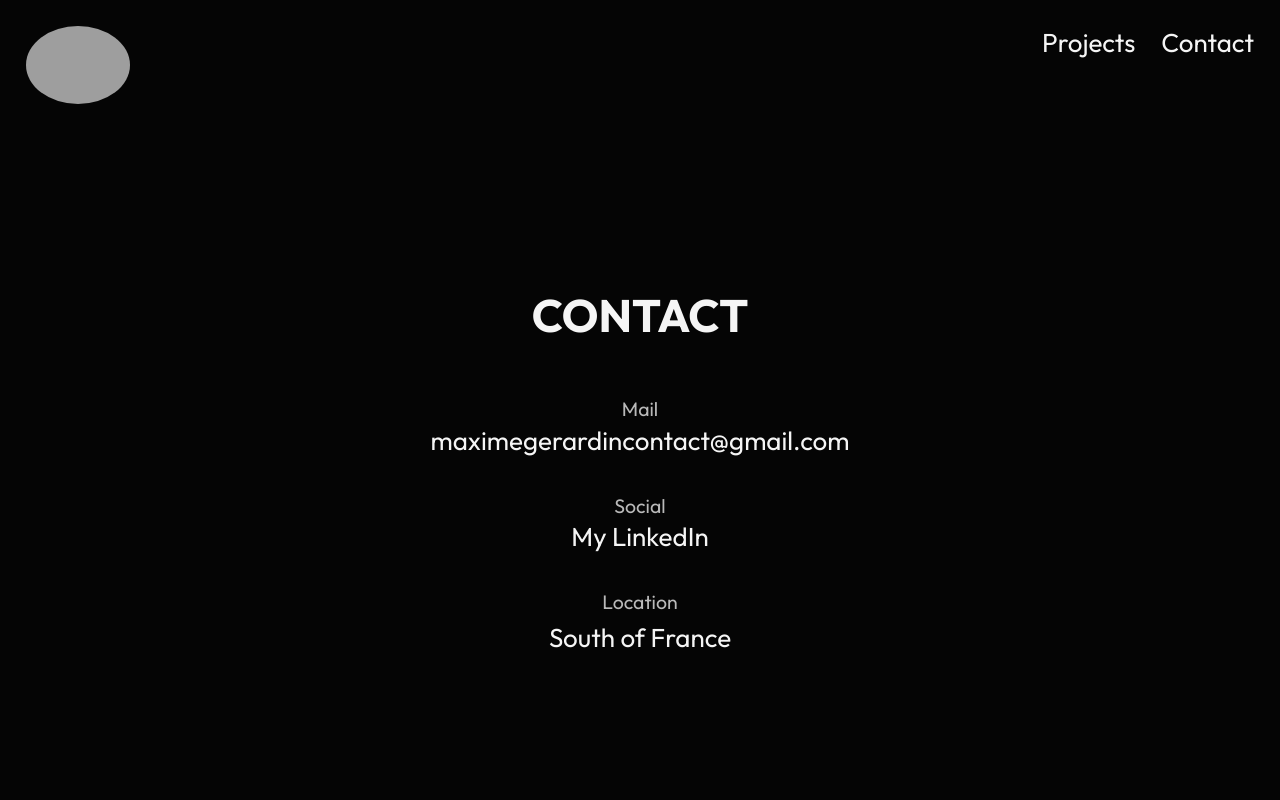
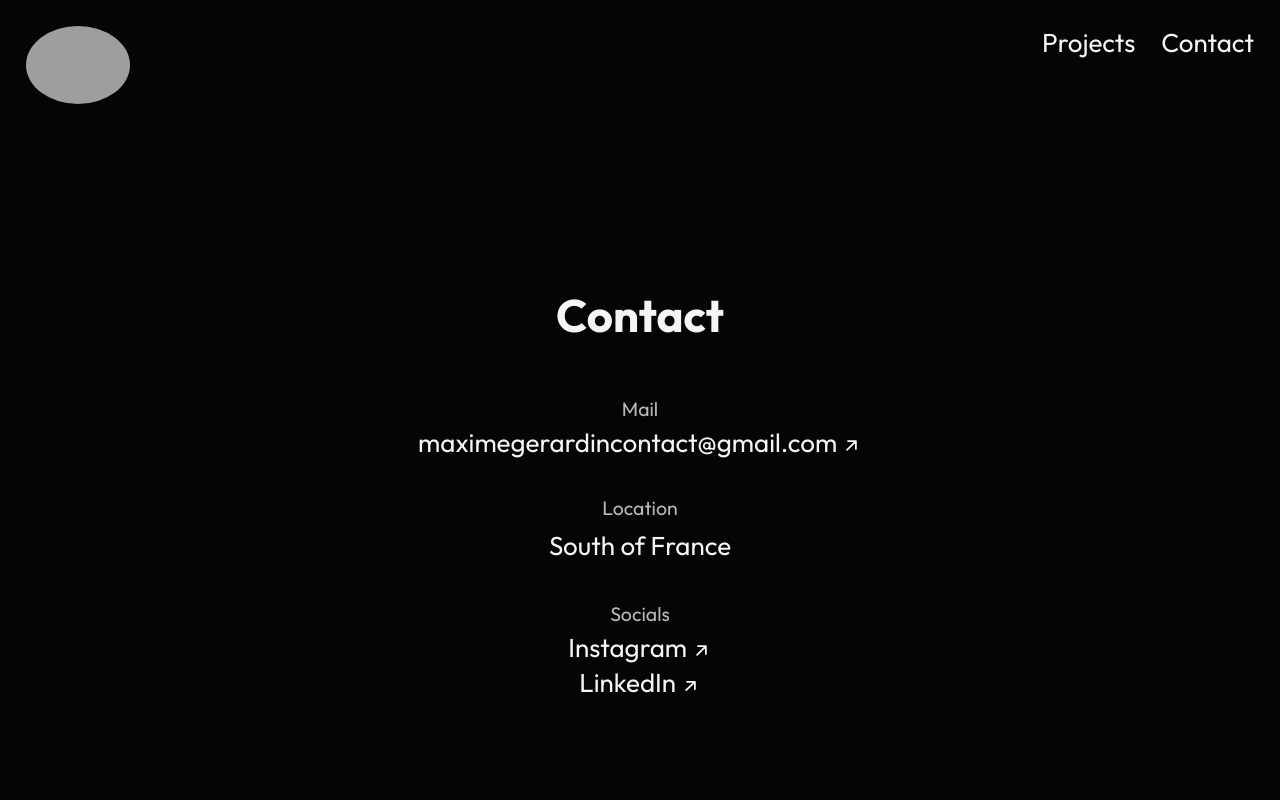
Before and after one commit to maxime-gerardin/maxime-gerardin.github.io, a website: page contact.html in a window 1280 px wide. Shown: the top 800 px of the page. Drawn offline with Linux system fonts and the light colour scheme; grey boxes are pictures that could not be loaded.

Commit message:
first verion of contact and menu

```diff
--- a/config.js
+++ b/config.js
@@ -21,17 +21,19 @@ portfolioTemplate = {
         {
             text: "ArtStation",
             icon: "./static/assets/icons/artstation.svg",
-            url: "https://www.artstation.com/maximegerardin"
+            url: "https://www.artstation.com/maximegerardin",
         },
         {
             text: "Instagram",
             icon: "./static/assets/icons/instagram.svg",
-            url: "https://www.instagram.com/maxime.gerardin"
+            url: "https://www.instagram.com/maxime.gerardin",
+            showContact: true
         },
         {
             text: "LinkedIn",
             icon: "./static/assets/icons/linkedin.svg",
-            url: "https://www.linkedin.com/in/maximusgerardin/"
+            url: "https://www.linkedin.com/in/maximusgerardin/",
+            showContact: true
         },
         {
             text: "Patreon",
@@ -466,13 +468,6 @@ portfolioTemplate = {
                 text: "maximegerardincontact@gmail.com",
             },
             {
-                title: "Social",
-                icon: "",
-                url: "https://www.linkedin.com/in/maximusgerardin/",
-                text: "My LinkedIn",
-                showFooter : false
-            },
-            {
                 title: "Location",
                 icon: "./static/assets/icons/location.svg",
                 url: "",
--- a/contact.html
+++ b/contact.html
@@ -31,7 +31,7 @@
         <template id="contact-info-template">
             <div class="contact-info">
                 <div class="contact-info-title"></div>
-                <div class="contact-info-value"></div>
+                <!-- <div class="contact-info-value"></div> -->
             </div>
         </template>
 
--- a/static/js/contact.js
+++ b/static/js/contact.js
@@ -1,27 +1,41 @@
-function fillContactInfo() {
-
-    if(portfolioTemplate.footer.contact) {
-        let contactInfosContainer = document.getElementById("contact-infos")
-        portfolioTemplate.footer.contact.forEach(contactInfo => {
+function createContactInfo(title, contactInfoList)
+{
     const contactInfoTemplate = document.getElementById("contact-info-template");
     let contactInfoClone = contactInfoTemplate.content.cloneNode(true);
     let contactInfoElm = contactInfoClone.querySelector(".contact-info");
 
     let contactInfoTitle = contactInfoElm.querySelector(".contact-info-title");
-            contactInfoTitle.innerHTML = contactInfo.title;
-            let contactInfoValue = contactInfoElm.querySelector(".contact-info-value");
+    contactInfoTitle.innerHTML = title;
+    contactInfoList.forEach(contactInfo => {
+        let contactInfoValue = document.createElement("div")
+        contactInfoValue.classList.add("contact-info-value")
         contactInfoValue.innerHTML = contactInfo.text;
+        contactInfoElm.appendChild(contactInfoValue)
 
         if(contactInfo.url) {
-                let contactInfoLink = document.createElement("a");
-                contactInfoLink.classList.add("underline", "contact-info-value");
-                contactInfoLink.href = contactInfo.url;
-                contactInfoLink.textContent = contactInfo.text;
+            console.log("here")
+            let contactInfoLink = createExternalLink(contactInfo.url, contactInfo.text, ["contact-info-link"], ["link-icon"])
+            contactInfoLink.classList.add("contact-info-value")
             contactInfoValue.replaceWith(contactInfoLink);
         }
+    })
 
+    return contactInfoElm
+}
+
+function fillContactInfo() {
+
+    if(portfolioTemplate.footer.contact) {
+        let contactInfosContainer = document.getElementById("contact-infos")
+
+        portfolioTemplate.footer.contact.forEach(contactInfo => {
+            let contactInfoElm = createContactInfo(contactInfo.title, [contactInfo])
             contactInfosContainer.appendChild(contactInfoElm)
         })
+
+        let socialsToDisplay = portfolioTemplate.socials.filter(s => s?.showContact === true)
+        let socialInfoElm = createContactInfo("Socials", socialsToDisplay)
+        contactInfosContainer.appendChild(socialInfoElm)
     }
 
 }
--- a/static/js/global.js
+++ b/static/js/global.js
@@ -105,6 +105,24 @@ function createSoftwareTag(software, link = null)
 // =====================================================================
 // =====================================================================
 
+function createExternalLink(url, text, linkClass=[], iconClass=[])
+{
+    let linkElm = document.createElement("a")
+    linkElm.classList.add(...linkClass)
+    let linkArrowIcon = document.createElement("img")
+    linkArrowIcon.classList.add(...iconClass)
+    linkArrowIcon.src = "./static/assets/icons/link-arrow.svg"
+    linkElm.href = url;
+    linkElm.innerText = text;
+    linkElm.classList.add("underline");
+    linkElm.append(linkArrowIcon)
+
+    return linkElm
+}
+
+// =====================================================================
+// =====================================================================
+
 function applyConfigFonts()
 {
     loadFonts(styleConfig.portfolioFont, styleConfig.fullNameFont);
--- a/static/styles/contact.css
+++ b/static/styles/contact.css
@@ -20,7 +20,6 @@
 
 #contact-description {
     font-size: 1.75em;
-    text-transform: uppercase;
     font-weight: bold;
     text-align: center;
 }
@@ -36,11 +35,22 @@
     display: flex;
     flex-direction: column;
     align-items: center;
-    row-gap: 0.25em;
+    row-gap: 0.35em;
+}
+
+.contact-info-link {
+    display: flex;
+    align-items: end;
+    column-gap: 0.15em;
 }
 
 .contact-info a {
     line-height: 1;
+}
+
+.link-icon {
+    width: 0.8em;
+    filter: invert(1);
 }
 
 .contact-info-title {
--- a/static/styles/global.css
+++ b/static/styles/global.css
@@ -102,16 +102,15 @@ hr {
 }
 
 #portfolio-header {
+    display: flex;
+    justify-content: space-between;
     width: 100%;
     position: absolute;
     z-index: 1000;
-    padding: var(--header-padding) 0 0 var(--header-padding);
+    padding: var(--header-padding) var(--header-padding) 0 var(--header-padding);
 }
 
 #header-menu {
-    position: absolute;
-    top: 1em;
-    right: var(--header-padding);
     display: flex;
     column-gap: 1em;
 }
```
Also changed, not shown: static/js/project.js (+1 -8 lines). Lines whose indentation alone changed are shown as unchanged.
